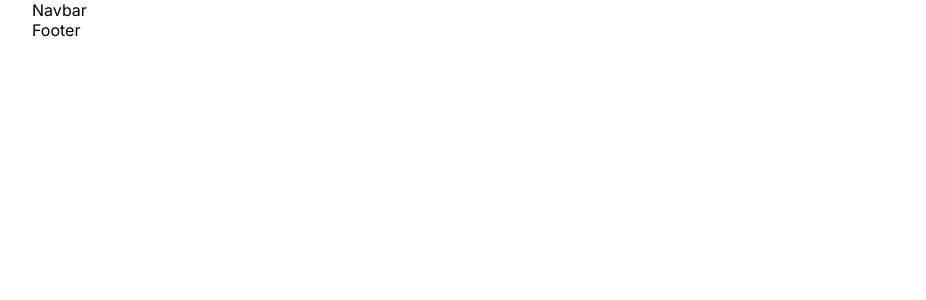
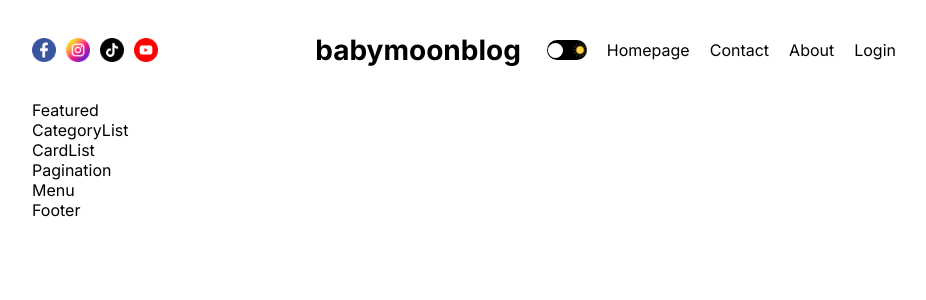
Before and after one commit to babymoonjunior/next-blog-app, a Next.js app: page / in a window 1280 px wide. Shown: the top 300 px of the page, without its empty margins (176-1102 px from the left). Built offline with nearby package versions, Linux system fonts and the light colour scheme.

Commit message:
Feat: create toggle theme

```diff
--- a/src/app/page.jsx
+++ b/src/app/page.jsx
@@ -1,10 +1,20 @@
 import Link from "next/link";
 import styles from "./homepage.module.css";
+import Featured from "@/components/featured/Featured";
+import CategoryList from "@/components/categoryList/CategoryList";
+import CardList from "@/components/cardList/CardList";
+import Menu from "@/components/menu/Menu";
 
 export default function Home() {
   return (
-    <>
+    <div className={styles.container}>
+      <Featured />
+      <CategoryList />
+      <div className={styles.content}>
+      <CardList />
+      <Menu />
+      </div>
 
-    </>
+    </div>
   );
 }
--- /dev/null
+++ b/src/components/authLinks/AuthLinks.jsx
@@ -0,0 +1,19 @@
+import React from "react";
+import styles from "./authLinks.module.css";
+import Link from "next/link";
+
+export default function AuthLinks() {
+  const status = "notauthenticated";
+  return (
+    <>
+      {status === "notauthenticated" ? (
+        <Link href="/login">Login</Link>
+      ) : (
+        <>
+          <Link href="/write">Write</Link>
+          <span className={styles.link}>Logout</span>
+        </>
+      )}
+    </>
+  );
+}
--- /dev/null
+++ b/src/components/authLinks/authLinks.module.css
@@ -0,0 +1,3 @@
+.link{
+    cursor: pointer;
+}
--- a/src/components/cardList/CardList.jsx
+++ b/src/components/cardList/CardList.jsx
@@ -1,10 +1,12 @@
 import React from "react";
 import styles from "./cardList.module.css"
+import Pagination from "../pagination/Pagination";
 
 export default function CardList() {
   return (
     <div className={styles.container}>
       CardList
+      <Pagination />
     </div>
   );
 }
--- a/src/components/navbar/Navbar.jsx
+++ b/src/components/navbar/Navbar.jsx
@@ -1,10 +1,27 @@
 import React from "react";
-import styles from "./navbar.module.css"
+import styles from "./navbar.module.css";
+import Image from "next/image";
+import Link from "next/link";
+import ThemeToggle from "../themeToggle/ThemeToggle";
+import AuthLinks from "../authLinks/AuthLinks";
 
 export default function Navbar() {
   return (
     <div className={styles.container}>
-      Navbar
+      <div className={styles.social}>
+        <Image src="/facebook.png" alt="facebook" width={24} height={24} />
+        <Image src="/instagram.png" alt="instagram" width={24} height={24} />
+        <Image src="/tiktok.png" alt="tiktok" width={24} height={24} />
+        <Image src="/youtube.png" alt="youtube" width={24} height={24} />
+      </div>
+      <div className={styles.logo}>babymoonblog</div>
+      <div className={styles.links}>
+        <ThemeToggle />
+        <Link href="/">Homepage</Link>
+        <Link href="/">Contact</Link>
+        <Link href="/">About</Link>
+        <AuthLinks />
+      </div>
     </div>
   );
 }
--- a/src/components/navbar/navbar.module.css
+++ b/src/components/navbar/navbar.module.css
@@ -1,3 +1,26 @@
-.container{
+.container {
+  display: flex;
+  align-items: center;
+  justify-content: space-between;
+  height: 100px;
+}
 
+.social {
+  display: flex;
+  gap: 10px;
+  flex: 1;
 }
+
+.logo {
+  flex: 1;
+  text-align: center;
+  font-size: 28px;
+  font-weight: bold;
+}
+
+.links {
+  display: flex;
+  gap: 20px;
+  flex: 1;
+  font-size: 16px;
+}
--- /dev/null
+++ b/src/components/themeToggle/ThemeToggle.jsx
@@ -0,0 +1,13 @@
+import React from "react";
+import styles from "./themeToggle.module.css";
+import Image from "next/image";
+
+export default function ThemeToggle() {
+  return (
+    <div className={styles.container}>
+      <Image src="/moon.png" alt="darktheme" width={14} height={14} />
+      <div className={styles.ball}></div>
+      <Image src="/sun.png" alt="lighttheme" width={14} height={14} />
+    </div>
+  );
+}
--- /dev/null
+++ b/src/components/themeToggle/themeToggle.module.css
@@ -0,0 +1,20 @@
+.container{
+    width: 40px;
+    height: 20px;
+    border-radius: 50px;
+    cursor: pointer;
+    display: flex;
+    align-items: center;
+    justify-content: space-between;
+    background-color: black;
+    position: relative;
+}
+
+.ball{
+    width: 15px;
+    height: 15px;
+    border-radius: 50%;
+    background-color: white;
+    position: absolute;
+    left: 1px;
+}
```
